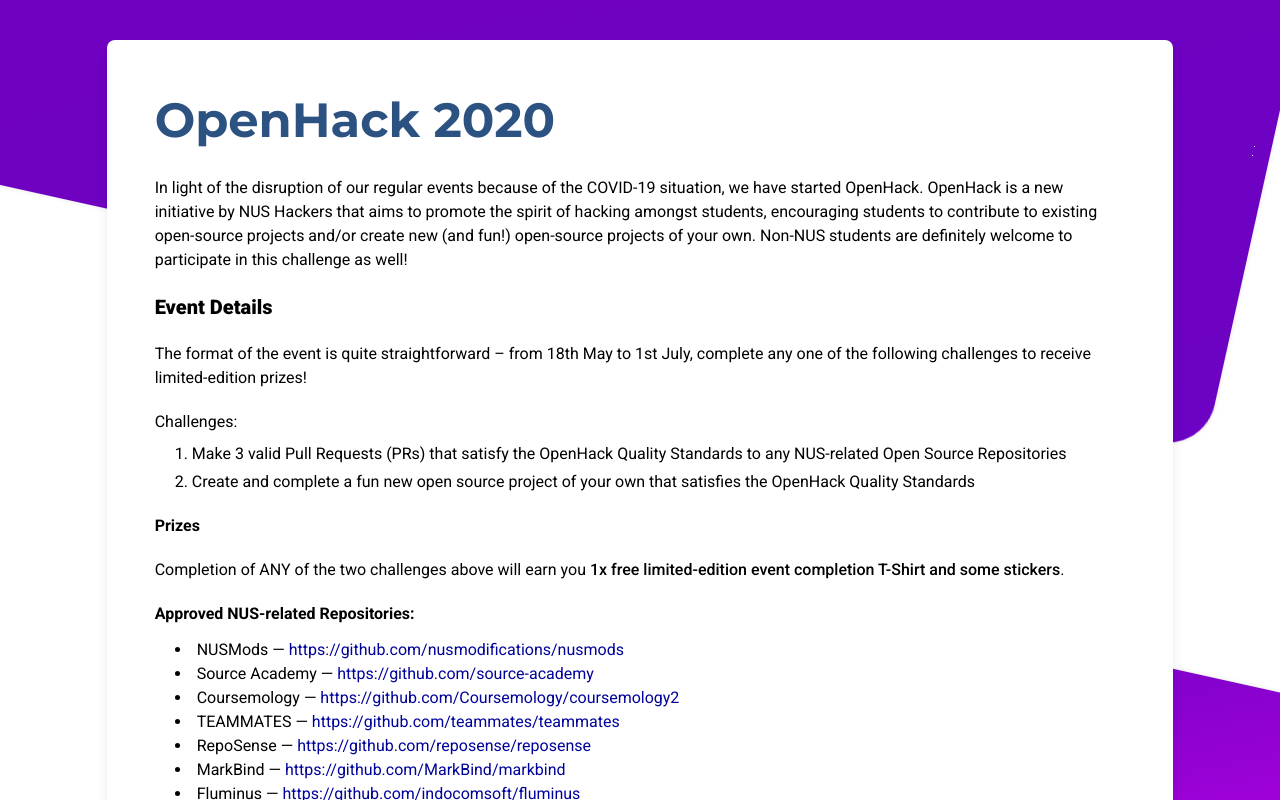
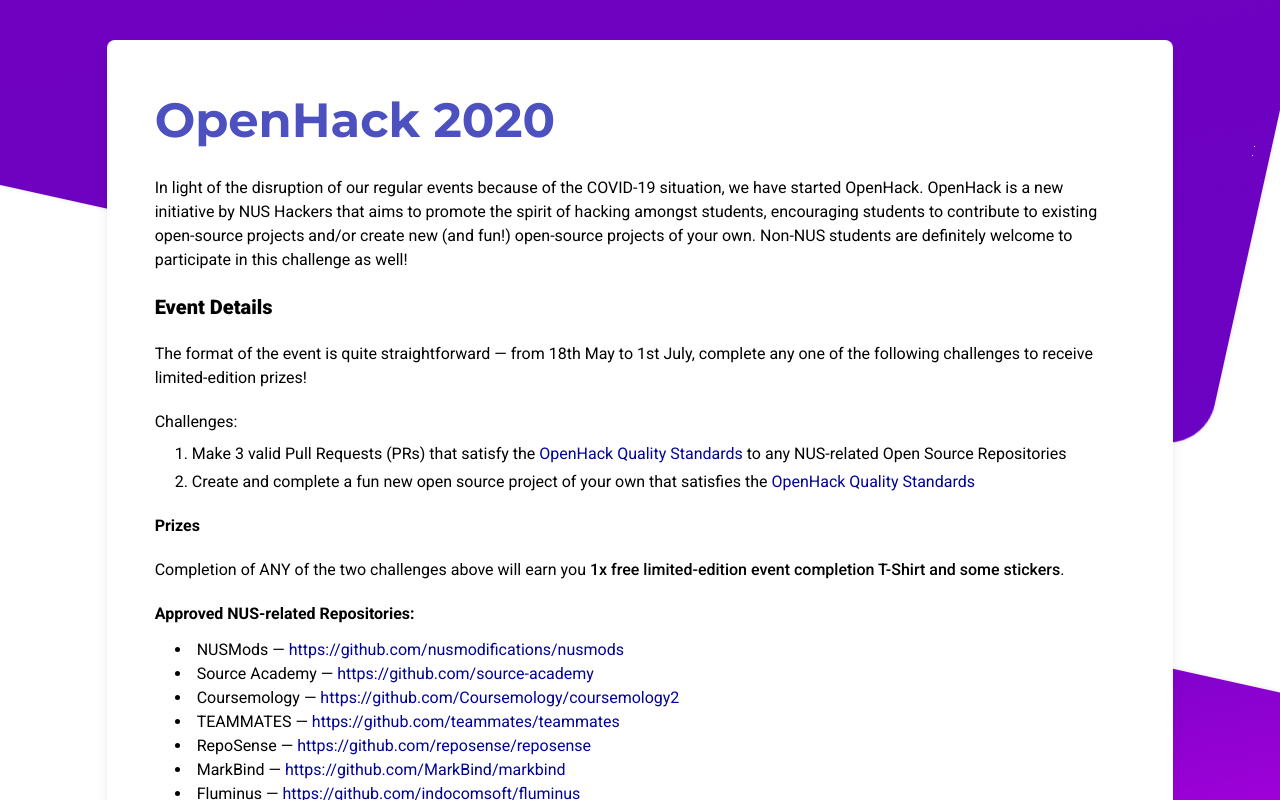
Before and after one commit to nushackers/openhack, a Next.js app: page / in a window 1280 px wide. Shown: the top 800 px of the page. Built offline with nearby package versions, Linux system fonts and the light colour scheme.

Commit message:
Improve styling on smaller viewports

```diff
--- a/components/Card.js
+++ b/components/Card.js
@@ -1,5 +1,5 @@
 const Card = ({ children }) => (
-  <div className="mx-auto my-10 px-12 pt-6 bg-opacity-100 bg-white rounded-lg w-5/6 p-4 shadow-lg">
+  <div className="mx-auto w-11/12 md:w-5/6 my-4 md:my-10 px-4 md:px-12 py-1 md:py-6 bg-opacity-100 bg-white rounded-lg shadow-lg">
     {children}
   </div>
 );
--- a/pages/index.js
+++ b/pages/index.js
@@ -8,7 +8,9 @@
 const Index = () => (
   <Page title="OpenHack - NUS Hackers">
     <Card>
-      <h1 className="font-title my-5 text-5xl text-blue-800">OpenHack 2020</h1>
+      <h1 className="font-title text-center md:text-left my-5 text-4xl md:text-5xl text-indigo-700">
+        OpenHack 2020
+      </h1>
       <Text className="my-5">
         In light of the disruption of our regular events because of the COVID-19
         situation, we have started OpenHack. OpenHack is a new initiative by NUS
@@ -20,19 +22,20 @@
       </Text>
       <h2 className="text-xl font-black">Event Details</h2>
       <Text className="my-5">
-        The format of the event is quite straightforward – from 18th May to 1st
-        July, complete any one of the following challenges to receive
+        The format of the event is quite straightforward &mdash; from 18th May
+        to 1st July, complete any one of the following challenges to receive
         limited-edition prizes!
       </Text>
       <Text className="my-2">Challenges:</Text>
       <ol className="mb-5">
         <li className="ml-5 my-1">
-          Make 3 valid Pull Requests (PRs) that satisfy the OpenHack Quality
-          Standards to any NUS-related Open Source Repositories
+          Make 3 valid Pull Requests (PRs) that satisfy the{" "}
+          <a href="#pr-standards">OpenHack Quality Standards</a> to any
+          NUS-related Open Source Repositories
         </li>
         <li className="ml-5 my-1">
           Create and complete a fun new open source project of your own that
-          satisfies the OpenHack Quality Standards
+          satisfies the <a href="#proj-standards">OpenHack Quality Standards</a>
         </li>
       </ol>
       <h3>Prizes</h3>
@@ -86,7 +89,7 @@
       </ol>
 
       <h3>Quality Standards</h3>
-      <Text className="mt-5 mb-2">
+      <Text id="pr-standards" className="mt-5 mb-2">
         Valid PRs must meet the following criteria:
       </Text>
       <ul className="mb-5">
@@ -106,7 +109,7 @@
         </li>
       </ul>
 
-      <Text className="mt-5 mb-2">
+      <Text id="proj-standards" className="mt-5 mb-2">
         Valid self-initiated open-source projects must meet the following
         criteria:
       </Text>
@@ -117,7 +120,7 @@
           is not)
         </li>
         <li className="ml-5 my-1">
-          Software frameworks / libraries built by others are allowed
+          Usage of software frameworks / libraries built by others are allowed
         </li>
         <li className="ml-5 my-1">
           For ideas on what a project should look like, you can check out{" "}
--- a/styles.scss
+++ b/styles.scss
@@ -3,7 +3,6 @@
 @import "tailwindcss/utilities";
 
 @import url("https://fonts.googleapis.com/css2?family=Montserrat:wght@700&display=swap");
-@import url("https://fonts.googleapis.com/css2?family=Lato:ital,wght@0,300;0,400;0,500;0,600;0,700;0,900;1,400;1,700&display=swap");
 @import url("https://fonts.googleapis.com/css2?family=Roboto:wght@400;500;700;900&display=swap");
 
 $bg-purple: rgb(108, 2, 195);
@@ -11,8 +10,8 @@
 $bg-pink: rgb(255, 0, 255);
 
 body {
-  font-family: "Roboto", "Lato", -apple-system, BlinkMacSystemFont, "Segoe UI",
-    Roboto, Oxygen, Ubuntu, Cantarell, "Open Sans", "Helvetica Neue", sans-serif;
+  font-family: "Roboto", -apple-system, BlinkMacSystemFont, "Segoe UI", Roboto,
+    Oxygen, Ubuntu, Cantarell, "Open Sans", "Helvetica Neue", sans-serif;
 }
 
 main {
```
